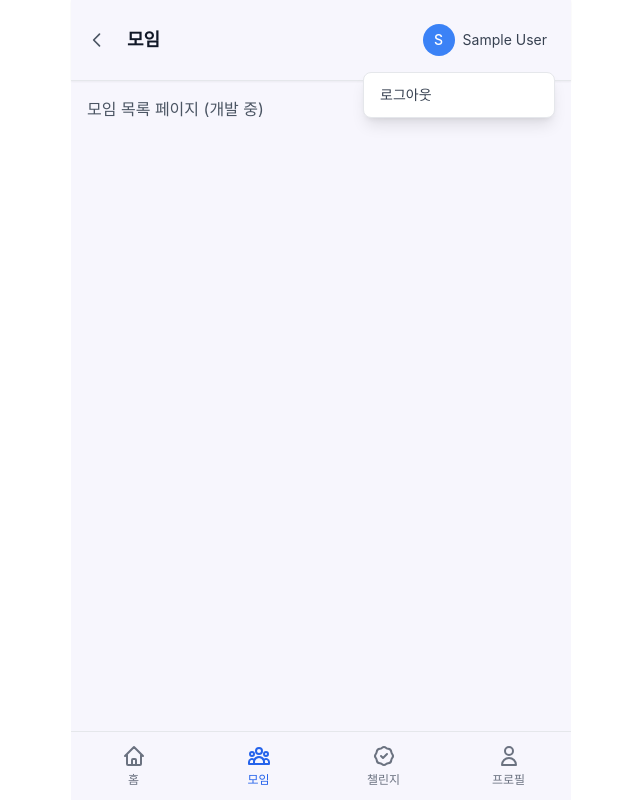
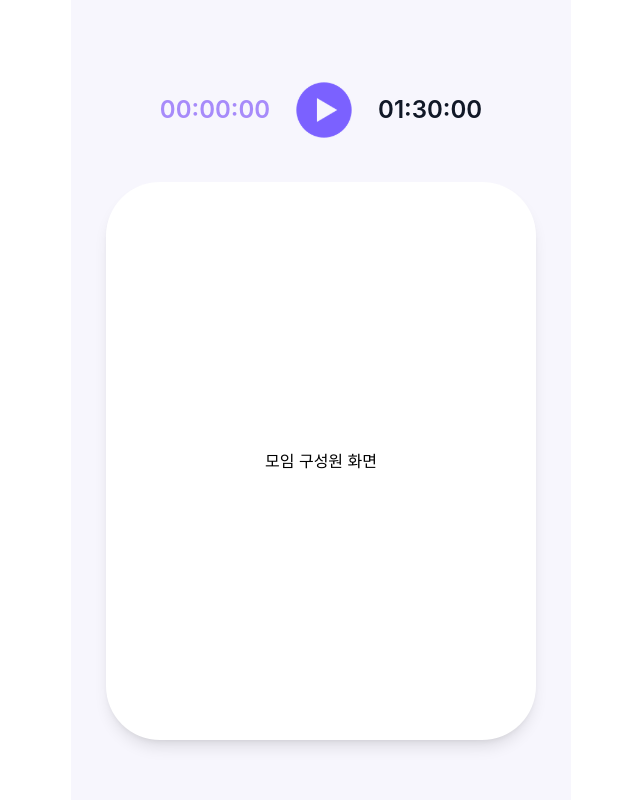
Before and after one commit to Team-FitTo/FitTo-Web, a React (Vite) app: page /meetings in a window 1280 px wide. Shown: the whole page, without its empty margins (319-959 px from the left). Built offline with nearby package versions, Linux system fonts and the light colour scheme; sample sign-in values are in the browser's storage.

Commit message:
feat: homepage, meetingpage margin+padding setting

```diff
--- a/src/components/layout/BottomNavigation.tsx
+++ /dev/null
@@ -1,119 +0,0 @@
-import React from 'react';
-import { Link, useLocation } from 'react-router-dom';
-
-interface NavItem {
-  path: string;
-  label: string;
-  icon: React.ReactNode;
-}
-
-const BottomNavigation: React.FC = () => {
-  const location = useLocation();
-
-  const navItems: NavItem[] = [
-    {
-      path: '/',
-      label: '홈',
-      icon: (
-        <svg
-          className="w-6 h-6"
-          fill="none"
-          stroke="currentColor"
-          viewBox="0 0 24 24"
-        >
-          <path
-            strokeLinecap="round"
-            strokeLinejoin="round"
-            strokeWidth={2}
-            d="M3 12l2-2m0 0l7-7 7 7M5 10v10a1 1 0 001 1h3m10-11l2 2m-2-2v10a1 1 0 01-1 1h-3m-6 0a1 1 0 001-1v-4a1 1 0 011-1h2a1 1 0 011 1v4a1 1 0 001 1m-6 0h6"
-          />
-        </svg>
-      ),
-    },
-    {
-      path: '/meetings',
-      label: '모임',
-      icon: (
-        <svg
-          className="w-6 h-6"
-          fill="none"
-          stroke="currentColor"
-          viewBox="0 0 24 24"
-        >
-          <path
-            strokeLinecap="round"
-            strokeLinejoin="round"
-            strokeWidth={2}
-            d="M17 20h5v-2a3 3 0 00-5.356-1.857M17 20H7m10 0v-2c0-.656-.126-1.283-.356-1.857M7 20H2v-2a3 3 0 015.356-1.857M7 20v-2c0-.656.126-1.283.356-1.857m0 0a5.002 5.002 0 019.288 0M15 7a3 3 0 11-6 0 3 3 0 016 0zm6 3a2 2 0 11-4 0 2 2 0 014 0zM7 10a2 2 0 11-4 0 2 2 0 014 0z"
-          />
-        </svg>
-      ),
-    },
-    {
-      path: '/challenges',
-      label: '챌린지',
-      icon: (
-        <svg
-          className="w-6 h-6"
-          fill="none"
-          stroke="currentColor"
-          viewBox="0 0 24 24"
-        >
-          <path
-            strokeLinecap="round"
-            strokeLinejoin="round"
-            strokeWidth={2}
-            d="M9 12l2 2 4-4M7.835 4.697a3.42 3.42 0 001.946-.806 3.42 3.42 0 014.438 0 3.42 3.42 0 001.946.806 3.42 3.42 0 013.138 3.138 3.42 3.42 0 00.806 1.946 3.42 3.42 0 010 4.438 3.42 3.42 0 00-.806 1.946 3.42 3.42 0 01-3.138 3.138 3.42 3.42 0 00-1.946.806 3.42 3.42 0 01-4.438 0 3.42 3.42 0 00-1.946-.806 3.42 3.42 0 01-3.138-3.138 3.42 3.42 0 00-.806-1.946 3.42 3.42 0 010-4.438 3.42 3.42 0 00.806-1.946 3.42 3.42 0 013.138-3.138z"
-          />
-        </svg>
-      ),
-    },
-    {
-      path: '/profile',
-      label: '프로필',
-      icon: (
-        <svg
-          className="w-6 h-6"
-          fill="none"
-          stroke="currentColor"
-          viewBox="0 0 24 24"
-        >
-          <path
-            strokeLinecap="round"
-            strokeLinejoin="round"
-            strokeWidth={2}
-            d="M16 7a4 4 0 11-8 0 4 4 0 018 0zM12 14a7 7 0 00-7 7h14a7 7 0 00-7-7z"
-          />
-        </svg>
-      ),
-    },
-  ];
-
-  return (
-    <nav className="fixed bottom-0 left-1/2 transform -translate-x-1/2 w-full max-w-[500px] bg-brand-bg border-t">
-      <div className="flex justify-around">
-        {navItems.map(item => {
-          const isActive = location.pathname === item.path;
-          return (
-            <Link
-              key={item.path}
-              to={item.path}
-              className={`flex flex-col items-center py-3 px-4 min-w-0 flex-1 ${
-                isActive ? 'text-blue-600' : 'text-gray-500 hover:text-gray-700'
-              }`}
-            >
-              <div
-                className={`${isActive ? 'text-blue-600' : 'text-gray-500'}`}
-              >
-                {item.icon}
-              </div>
-              <span className="text-xs mt-1 font-medium">{item.label}</span>
-            </Link>
-          );
-        })}
-      </div>
-    </nav>
-  );
-};
-
-export default BottomNavigation;
--- a/src/components/layout/PageLayout.tsx
+++ b/src/components/layout/PageLayout.tsx
@@ -1,45 +1,20 @@
 import React from 'react';
-import Header from './Header';
-import BottomNavigation from './BottomNavigation';
 
 interface PageLayoutProps {
   children: React.ReactNode;
   title: string;
-  showHeader?: boolean;
-  showBottomNav?: boolean;
-  showBack?: boolean;
-  rightAction?: React.ReactNode;
   onBack?: () => void;
 }
 
 const PageLayout: React.FC<PageLayoutProps> = ({
   children,
-  title,
-  showHeader = true,
-  showBottomNav = true,
-  showBack = false,
-  rightAction,
-  onBack,
 }) => {
   return (
     <div className="min-h-screen bg-brand-bg flex flex-col max-w-[500px] w-full mx-auto">
-      {/* 헤더 */}
-      {showHeader && (
-        <Header
-          title={title}
-          showBack={showBack}
-          rightAction={rightAction}
-          onBack={onBack}
-        />
-      )}
-
       {/* 메인 콘텐츠 */}
-      <main className={`flex-1 ${showBottomNav ? 'pb-10' : ''}`}>
+      <main className={`flex-1`}>
         {children}
       </main>
-
-      {/* 하단 네비게이션 */}
-      {showBottomNav && <BottomNavigation />}
     </div>
   );
 };
--- a/src/components/ui/Card.tsx
+++ b/src/components/ui/Card.tsx
@@ -7,7 +7,7 @@ interface CardProps {
 }
 
 const Card: React.FC<CardProps> = ({ children, className = '', onClick }) => {
-  const baseClasses = 'bg-brand-bg2 rounded-2xl shadow border border-gray-200';
+  const baseClasses = 'bg-brand-bg2 rounded-2xl border border-gray-200';
   const clickableClasses = onClick
     ? 'cursor-pointer hover:shadow-lg transition-shadow'
     : '';
--- a/src/pages/home/components/MeetingCard.tsx
+++ b/src/pages/home/components/MeetingCard.tsx
@@ -12,10 +12,10 @@ const MeetingCard: React.FC<MeetingCardProps> = ({ meeting }) => (
   <Card className="px-4 py-2 bg-brand-bg2 rounded-[21px] flex items-center justify-between">
     <div className="flex-1 min-w-0">
       <div className="flex items-center justify-between mb-1">
-        <h3 className="text-base font-semibold text-gray-900 truncate">{meeting.name}</h3>
-        <span className="text-xs font-semibold text-gray-900 ml-2 whitespace-nowrap">{meeting.memberCount}/{meeting.maxMembers}</span>
+        <span className="text-base font-semibold text-text-basic truncate">{meeting.name}</span>
+        <span className="text-xs font-semibold text-text-basic ml-2 whitespace-nowrap">{meeting.memberCount}/{meeting.maxMembers}</span>
       </div>
-      <p className="text-xs text-gray-500 line-clamp-2">{meeting.description}</p>
+      <p className="text-xs text-text-basic2 line-clamp-2">{meeting.description}</p>
     </div>
     <div className="flex flex-col items-center flex-shrink-0 ml-4">
       <MeetingCircleButton
--- a/src/pages/home/components/MeetingCardList.tsx
+++ b/src/pages/home/components/MeetingCardList.tsx
@@ -7,7 +7,7 @@ interface MeetingCardListProps {
 }
 
 const MeetingCardList: React.FC<MeetingCardListProps> = ({ meetings }) => (
-  <div className="space-y-5">
+  <div className="space-y-5 px-2">
     {meetings.map(meeting => (
       <MeetingCard key={meeting.id} meeting={meeting} />
     ))}
--- a/src/pages/home/components/MyMeetingsBar.tsx
+++ b/src/pages/home/components/MyMeetingsBar.tsx
@@ -10,7 +10,7 @@ interface MyMeetingsBarProps {
 }
 
 const MyMeetingsBar: React.FC<MyMeetingsBarProps> = ({ meetings, onAddMeeting, onMeetingClick }) => (
-  <div className="w-full max-w-[400px] mx-auto flex gap-4 justify-start mb-6 items-center">
+  <div className="w-full max-w-[400px] mx-auto flex gap-4 justify-start items-center">
     {/* vector(추가) 버튼 */}
     <button className="flex flex-col items-center focus:outline-none" onClick={onAddMeeting}>
       <span className="w-[50px] h-[50px] flex items-center justify-center rounded-full">
--- a/src/pages/home/index.tsx
+++ b/src/pages/home/index.tsx
@@ -24,11 +24,11 @@ const HomePage: React.FC = () => {
   };
 
   return (
-    <div className="min-h-screen bg-brand-bg flex flex-col items-center pt-6 px-[30px]">
+    <div className="min-h-screen bg-brand-bg flex flex-col items-center pt-[78px] px-[35px]">
       {/* 상단 내 미팅 버튼 영역 */}
       <MyMeetingsBar meetings={myMeetings} onAddMeeting={() => {}} onMeetingClick={handleMeetingClick} />
       {/* 카드 컨테이너 */}
-      <div className="max-w-[400px] mx-auto bg-white rounded-t-[54px] px-6 pt-6 pb-0 flex-1 flex flex-col shadow-lg">
+      <div className="w-full bg-white rounded-t-[54px] px-6 pt-6 pb-6 mt-[40px] flex-1 flex flex-col shadow-lg">
         {/* 필터 버튼 */}
         <FilterButton onClick={() => {}} />
         {/* 내가 들어가있지 않은 미팅 리스트 */}
--- /dev/null
+++ b/src/pages/meeting/components/MeetingTimer.tsx
@@ -0,0 +1,28 @@
+import React from 'react';
+import PlayIcon from '../../../assets/btn_play.svg';
+
+interface MeetingTimerProps {
+  currentTime: string; // 왼쪽에 흐르는 시간
+  goalTime: string;    // 오른쪽 목표 시간
+  isPlaying: boolean;  // 재생 중 여부
+  onPlayClick: () => void; // 재생 버튼 클릭 핸들러
+}
+
+const MeetingTimer: React.FC<MeetingTimerProps> = ({ currentTime, goalTime, isPlaying, onPlayClick }) => {
+  return (
+    <div className="w-full max-w-[400px] mx-auto flex flex-col items-center">
+      <div className="flex items-center justify-center gap-6">
+        <span className="text-brand-accent text-2xl font-semibold">{currentTime}</span>
+        {/* play(재생) 버튼 */}
+        <button className="flex flex-col items-center focus:outline-none" onClick={onPlayClick}>
+          <span className="w-[60px] h-[60px] flex items-center justify-center rounded-full">
+            <img src={PlayIcon} alt={isPlaying ? '일시정지' : '재생'} className="w-[60px] h-[60px]" />
+          </span>
+        </button>
+        <span className="text-text-basic text-2xl font-semibold">{goalTime}</span>
+      </div>
+    </div>
+  );
+};
+
+export default MeetingTimer;
--- /dev/null
+++ b/src/pages/meeting/index.tsx
@@ -0,0 +1,36 @@
+import React, { useState } from 'react';
+import MeetingTimer from './components/MeetingTimer';
+
+// 스와이퍼 페이지 placeholder 컴포넌트
+const MemberListPage = () => <div>모임 구성원 화면</div>;
+
+const MeetingPage: React.FC = () => {
+  // 예시용 상태 (타이머, 목표시간, 재생여부)
+  const [isPlaying, setIsPlaying] = useState(false);
+  // 실제 타이머 로직은 추후 구현
+  const currentTime = '00:00:00';
+  const goalTime = '01:30:00';
+
+  const handlePlayClick = () => {
+    setIsPlaying((prev) => !prev);
+  };
+
+  return (
+    <div className="h-screen bg-brand-bg flex flex-col items-center pt-[80px] pb-[60px] px-[35px]">
+      {/* 상단 타이머/플레이어 영역 */}
+      <MeetingTimer
+        currentTime={currentTime}
+        goalTime={goalTime}
+        isPlaying={isPlaying}
+        onPlayClick={handlePlayClick}
+      />
+      {/* 중앙 네모난 스와이퍼 컨테이너 */}
+      <div className="w-full bg-white rounded-[54px] pt-6 pb-6 mt-[42px] flex-1 flex flex-col shadow-lg min-h-[420px] justify-center items-center">
+        {/* TODO: 스와이퍼로 교체, 현재는 첫번째 페이지만 렌더 */}
+        <MemberListPage />
+      </div>
+    </div>
+  );
+};
+
+export default MeetingPage;
--- a/src/routes/index.tsx
+++ b/src/routes/index.tsx
@@ -2,6 +2,7 @@ import React from 'react';
 import { Routes, Route, Navigate, useNavigate } from 'react-router-dom';
 import LoginPage from '../pages/login';
 import HomePage from '../pages/home';
+import MeetingPage from '../pages/meeting';
 import PageLayout from '../components/layout/PageLayout';
 
 interface AppRoutesProps {
@@ -27,7 +28,7 @@ const AppRoutes: React.FC<AppRoutesProps> = ({ isAuthenticated }) => {
         path="/"
         element={
           isAuthenticated ? (
-            <PageLayout title="내 운동 모임" showBack={false}>
+            <PageLayout title="내 운동 모임">
               <HomePage />
             </PageLayout>
           ) : (
@@ -40,10 +41,8 @@ const AppRoutes: React.FC<AppRoutesProps> = ({ isAuthenticated }) => {
         path="/meetings"
         element={
           isAuthenticated ? (
-            <PageLayout title="모임" showBack={true}>
-              <div className="px-4 py-4 max-w-[500px] w-full">
-                <p className="text-gray-600">모임 목록 페이지 (개발 중)</p>
-              </div>
+            <PageLayout title="모임">
+              <MeetingPage />
             </PageLayout>
           ) : (
             <Navigate to="/login" replace />
@@ -55,7 +54,7 @@ const AppRoutes: React.FC<AppRoutesProps> = ({ isAuthenticated }) => {
         path="/meeting/:id"
         element={
           isAuthenticated ? (
-            <PageLayout title="모임 상세" showBack={true}>
+            <PageLayout title="모임 상세">
               <div className="px-4 py-4">
                 <p className="text-gray-600">모임 상세 페이지 (개발 중)</p>
               </div>
@@ -70,7 +69,7 @@ const AppRoutes: React.FC<AppRoutesProps> = ({ isAuthenticated }) => {
         path="/challenges"
         element={
           isAuthenticated ? (
-            <PageLayout title="챌린지" showBack={true}>
+            <PageLayout title="챌린지">
               <div className="px-4 py-4">
                 <p className="text-gray-600">챌린지 목록 페이지 (개발 중)</p>
               </div>
@@ -85,7 +84,7 @@ const AppRoutes: React.FC<AppRoutesProps> = ({ isAuthenticated }) => {
         path="/profile"
         element={
           isAuthenticated ? (
-            <PageLayout title="프로필" showBack={true}>
+            <PageLayout title="프로필">
               <div className="px-4 py-4">
                 <p className="text-gray-600">프로필 페이지 (개발 중)</p>
               </div>
@@ -100,11 +99,7 @@ const AppRoutes: React.FC<AppRoutesProps> = ({ isAuthenticated }) => {
         path="/create-meeting"
         element={
           isAuthenticated ? (
-            <PageLayout
-              title="모임 만들기"
-              showBack={true}
-              showBottomNav={false}
-            >
+            <PageLayout title="모임 만들기">
               <div className="px-4 py-4">
                 <p className="text-gray-600">모임 생성 페이지 (개발 중)</p>
               </div>
--- a/tailwind.config.js
+++ b/tailwind.config.js
@@ -25,6 +25,11 @@ export default {
           active: '#A78BFA', // 온라인
           inactive: '#B7B7B7', // 오프라인
         },
+        // 텍스트 색상
+        text: {
+          basic: '#111827', // 기본
+          basic2: '#6B7280', // 연한
+        },
       },
       // 커스텀 폰트
       fontFamily: {
```
Also changed, not shown: src/assets/btn_play.svg (added).
